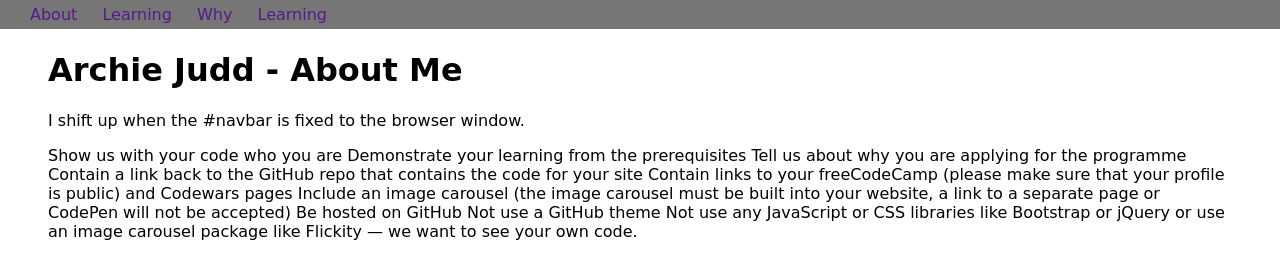
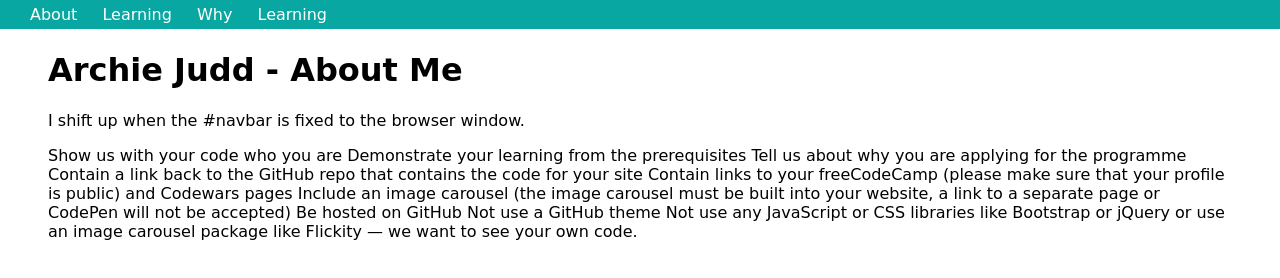
Before and after one commit to archiejudd/founders-and-coders, a plain HTML site: page index.html in a window 1280 px wide. Shown: the top 278 px of the page. Drawn offline with Linux system fonts and the light colour scheme; a web font is replaced by a local one.

Commit message:
Update index.html
Update Nav bar color

```diff
--- a/index.html
+++ b/index.html
@@ -31,7 +31,7 @@
     top: 0px;
     left: 0px;
     width: 100%;
-    background-color: #767676;
+    background-color: #09A7A1;
 
   }
 
@@ -43,8 +43,9 @@
     display: inline;
     margin-right: 20px;
   }
-  a {
+  nav a {
     text-decoration: none;
+        color: white;
   }
 </style>
 <body>
```
